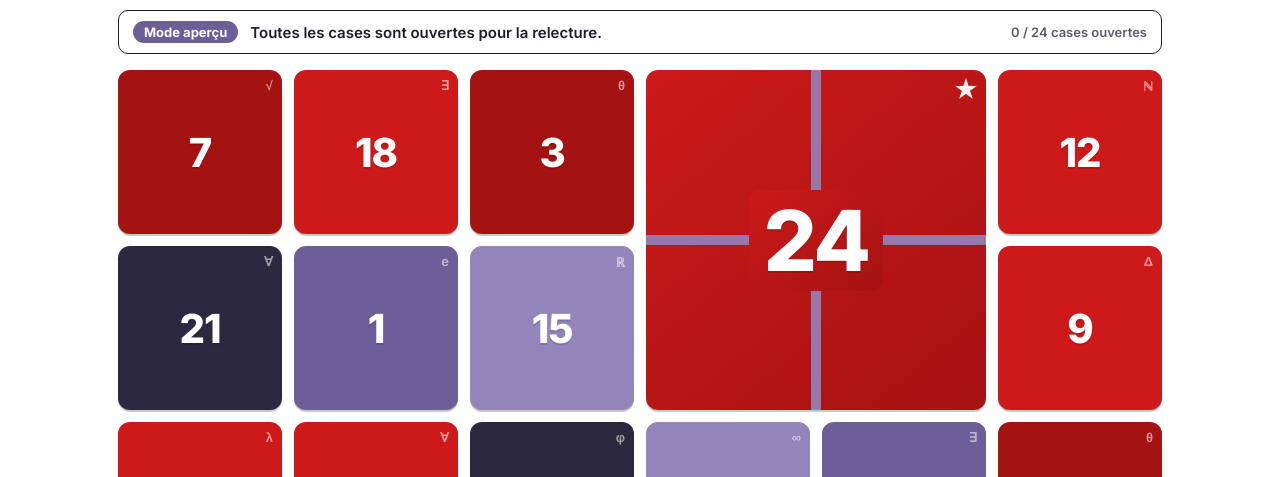
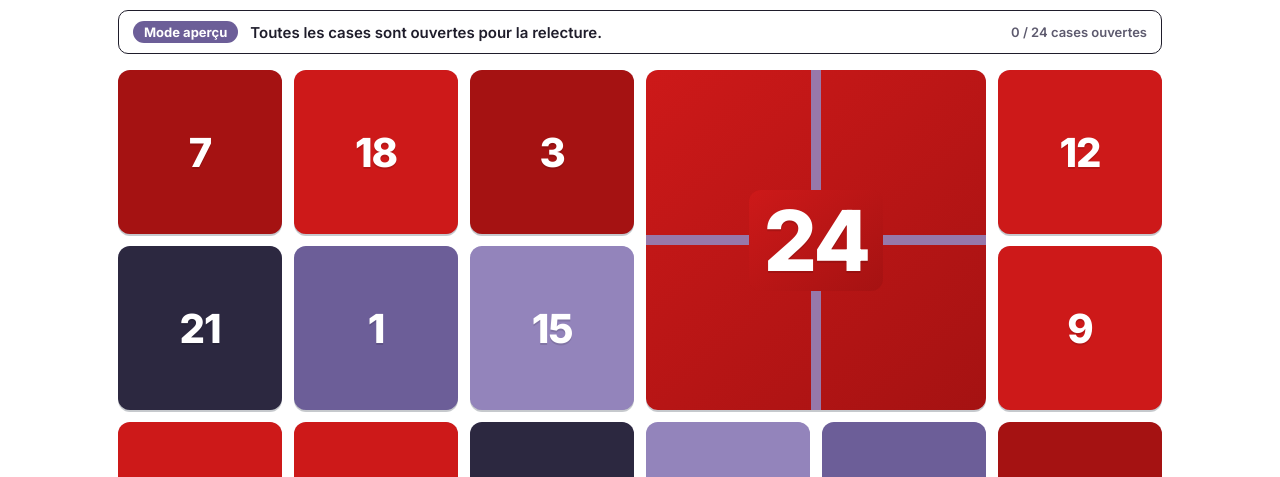
Before and after one commit to labruyerechristelle/IMT, a plain HTML site: page calendrier-avent/index.html in a window 1280 px wide. Shown: the part 255-732 px from the top of the page. Drawn offline with Linux system fonts and the light colour scheme.

Commit message:
Suppression des symboles dans le coin des portes
Co-Authored-By: Claude Opus 5.5 <noreply@anthropic.com>
Claude-Session: https://claude.ai/code/session_01YDMxL5yp9NuHvzBb1fVXeS

```diff
--- a/calendrier-avent/index.html
+++ b/calendrier-avent/index.html
@@ -54,7 +54,6 @@
   .door:focus-visible{outline:3px solid var(--gold);outline-offset:3px}
   .door .num{font-size:clamp(26px,4.4vw,40px);font-weight:800;letter-spacing:-.03em;text-shadow:0 2px 0 rgba(0,0,0,.12)}
   .slot.big .door .num{font-size:clamp(54px,9vw,84px)}
-  .door .sym{position:absolute;top:7px;right:9px;font-size:13px;opacity:.55;font-weight:600}
   .door .lock{position:absolute;bottom:7px;left:0;right:0;font-size:10.5px;font-weight:600;opacity:.75;letter-spacing:.03em}
   .door.c0{background:var(--rose)}
   .door.c1{background:var(--dark)}
@@ -62,7 +61,6 @@
   .door.c3{background:var(--violet-dk)}
   .door.c4{background:var(--violet)}
   .slot.big .door{background:linear-gradient(140deg,var(--rose),var(--red-dk))}
-  .slot.big .door .sym{font-size:22px;opacity:.95;color:#fff}
   .door.ribbon::before,.door.ribbon::after{content:"";position:absolute;background:var(--gold);opacity:.9}
   .door.ribbon::before{left:50%;top:0;bottom:0;width:10px;transform:translateX(-50%)}
   .door.ribbon::after{top:50%;left:0;right:0;height:10px;transform:translateY(-50%)}
@@ -315,7 +313,6 @@ const DAYS = {
      links:[{label:"IMT", url:"https://www.math.univ-toulouse.fr"},{label:"Labex CIMI", url:"https://www.cimi.univ-toulouse.fr/"},{label:"EUR MINT", url:"https://mint.math.univ-toulouse.fr"}]}
 };
 const TAGS = {enigme:"Énigme", savoir:"Le saviez-vous ?", nombre:"Le nombre du jour", toulouse:"Maths à Toulouse", jeu:"Jeu", noel:"Joyeux Noël"};
-const SYMS = ["π","∑","∞","√","∫","e","φ","∂","≈","∀","∃","ℝ","ℕ","Δ","λ","θ"];
 // Ordre des cases dans la grille (mélangé comme un vrai calendrier) ; le 24 est la grande case.
 const ORDER = [7,18,3,24,12,21,1,15,9,22,5,14,10,2,19,6,23,11,16,13,4,20,8,17];
 
@@ -436,7 +433,6 @@ function build(){
     slot.innerHTML = `
       <div class="inside">${n===24?"🎁":"✦"}<small>${TAGS[info.type]}</small></div>
       <button class="door c${(i*7+n)%5}${n===24?" ribbon":""}" aria-label="Case du ${n} décembre">
-        <span class="sym">${n===24?"★":SYMS[(n*5)%SYMS.length]}</span>
         <span class="num">${n}</span>
         ${n>LIMIT?'<span class="lock">🔒 '+n+' déc.</span>':'<span class="seen">✓ déjà ouverte</span>'}
       </button>`;
```
